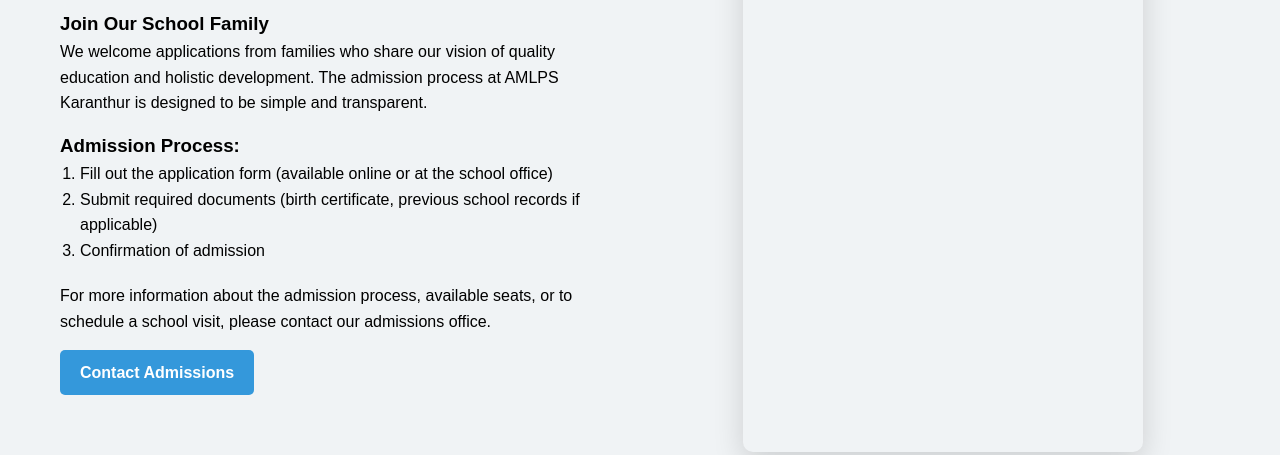
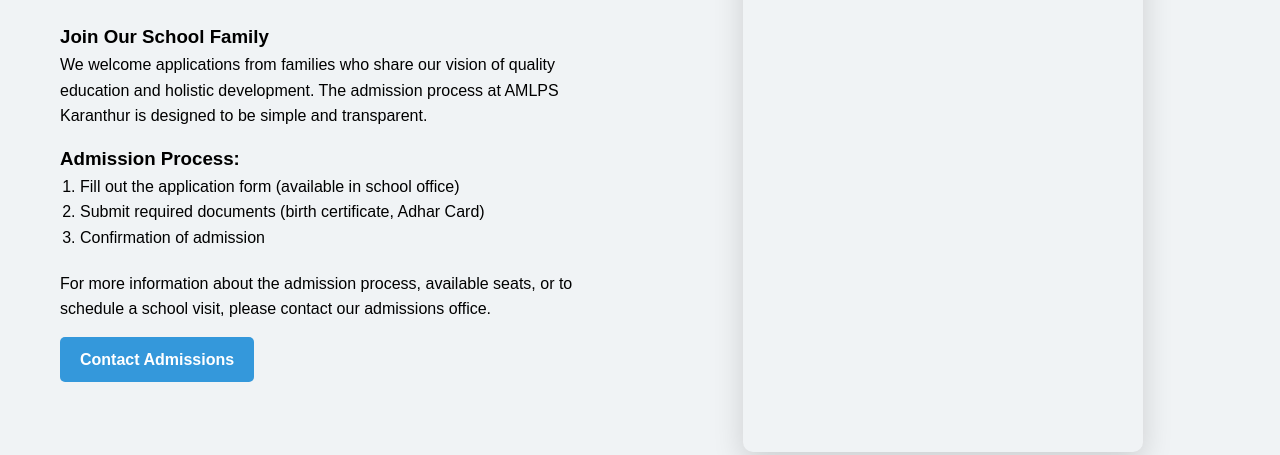
Before and after one commit to Jawadaliparappil/amlpskaranthur, a plain HTML site: page admission.html in a window 1280 px wide. Shown: the part 404-859 px from the top of the page. Drawn offline with Linux system fonts and the light colour scheme.

Commit message:
Update admission.html

```diff
--- a/admission.html
+++ b/admission.html
@@ -41,8 +41,8 @@
                     <p>We welcome applications from families who share our vision of quality education and holistic development. The admission process at AMLPS Karanthur is designed to be simple and transparent.</p>
                     <h3>Admission Process:</h3>
                     <ol style="margin-left: 20px; margin-bottom: 20px;">
-                        <li>Fill out the application form (available online or at the school office)</li>
-                        <li>Submit required documents (birth certificate, previous school records if applicable)</li>
+                        <li>Fill out the application form (available in school office)</li>
+                        <li>Submit required documents (birth certificate, Adhar Card)</li>
 
                         <li>Confirmation of admission</li>
                     </ol>
```
